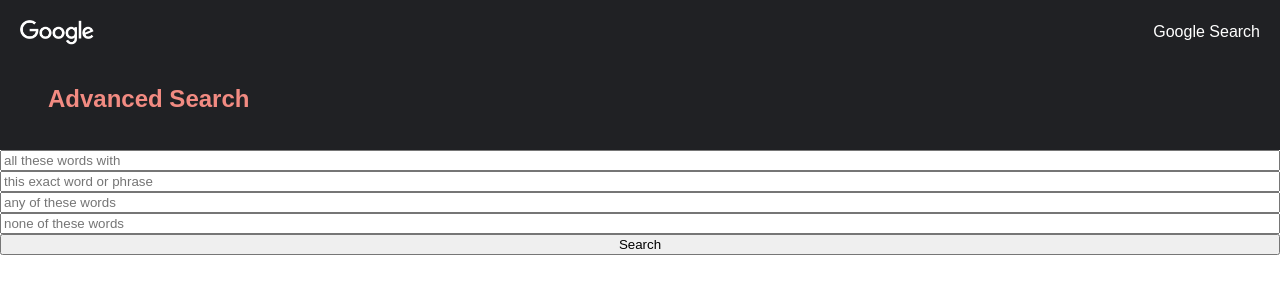
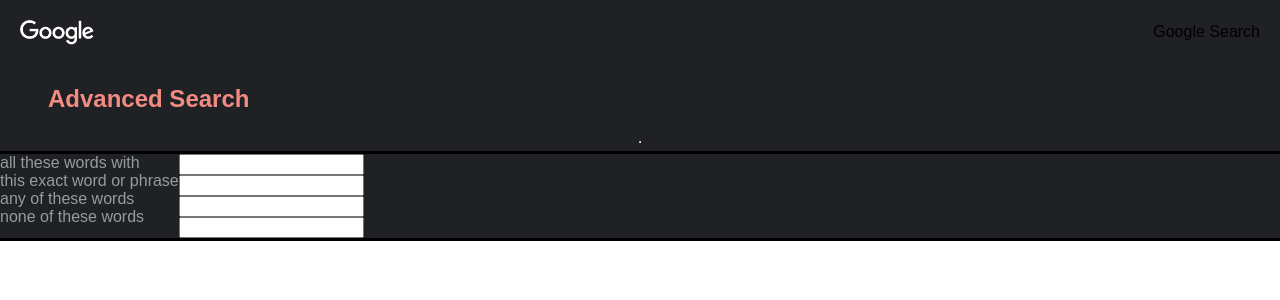
Before and after one commit to twixt7-sys/cs50_web, a Python web app: template week 0/proj0v2/templates/advSearch.html in a window 1280 px wide. Shown: the top 300 px of the page. Run offline with Jinja, Linux system fonts and the light colour scheme; the template is opened without the code that fills it, so the values that code supplies are empty.

Commit message:
minor changes

```diff
--- a/week 0/proj0v2/static/style2.css
+++ b/week 0/proj0v2/static/style2.css
@@ -19,7 +19,7 @@
 }
 #header a {
   text-decoration: none;
-  color: white;
+  color: black;
 }
 
 #upper-body {
@@ -29,17 +29,29 @@
   padding: 0 48px;
 }
 
+#hr {
+  height: 3px;
+  background-color: black;
+}
+
 #middle-body form {
+  display: flex;
+  flex-direction: row;
+  background-color: #202124;
+  color: #969ba1;
+}
+#middle-body form #left {
+  display: flex;
+  flex-direction: column;
+}
+#middle-body form #right {
   display: flex;
   flex-direction: column;
 }
 
-hr {
+#lower-body {
   background-color: #202124;
-  color: black;
-  border: none;
-  height: 1px;
-  width: 100%;
+  display: flex;
 }
 
 /*# sourceMappingURL=style2.css.map */
--- a/week 0/proj0v2/static/style2.scss
+++ b/week 0/proj0v2/static/style2.scss
@@ -21,7 +21,7 @@
     }
     a {
         text-decoration: none;
-        color: white;
+        color: black;
     }
 }
 
@@ -32,17 +32,29 @@
     padding: 0 48px;
 }
 
+#hr {
+    height: 3px;
+    background-color: black;
+}
+
 #middle-body {
     form {
         display: flex;
-        flex-direction: column;
+        flex-direction: row;
+        background-color: $bg-color;
+        color: #969ba1;
+        #left {
+            display: flex;
+            flex-direction: column;
+        }
+        #right {
+            display: flex;
+            flex-direction: column;
+        }
     }
 }
 
-hr {
+#lower-body {
     background-color: $bg-color;
-    color: black;
-    border: none;
-    height: 1px;
-    width: 100%;
+    display: flex;
 }
--- a/week 0/proj0v2/templates/advSearch.html
+++ b/week 0/proj0v2/templates/advSearch.html
@@ -15,15 +15,24 @@
             <h2>Advanced Search</h2>
             <hr>
         </div>
+        <div id="hr"></div>
         <div id="middle-body">
             <form id="form" action="https://www.google.com/search?hl=en-PH&as_q=param1&as_epq=param2&as_oq=param3&as_eq=param4&as_nlo=5&as_nhi=6&lr=&cr=&as_qdr=all&as_sitesearch=&as_occt=any&as_filetype=&tbs=">
-                <input type="text" name="search" placeholder="all these words with">
-                <input type="text" name="search" placeholder="this exact word or phrase">
-                <input type="text" name="search" placeholder="any of these words">
-                <input type="text" name="search" placeholder="none of these words">
-                <input type="submit" value="Search">
+                <div id="left">
+                    <label>all these words with</label>
+                    <label>this exact word or phrase</label>
+                    <label>any of these words</label>
+                    <label>none of these words</label>
+                </div>
+                <div id="right">
+                    <input type="text" name="search">
+                    <input type="text" name="search">
+                    <input type="text" name="search">
+                    <input type="text" name="search">
+                </div>
             </form>
         </div>
+        <div id="hr"></div>
         <div id="lower-body">
 
         </div>
```
Also changed, not shown: 1 other file.
